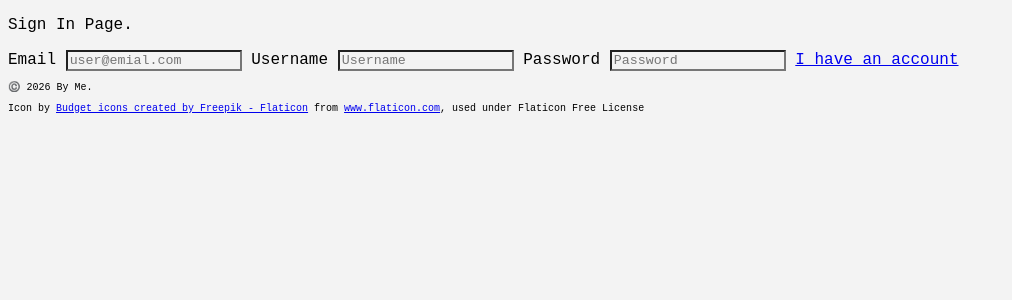
After one commit to Daniel-7733/MyFinanceMap, a Flask app: page /sign-in in a window 1280 px wide. The commit adds this page. Shown: the top 300 px of the page, without its empty margins (0-1012 px from the left). Run offline with Flask 3, Linux system fonts and the light colour scheme.

Commit message:
Add log-in/out and sign-in

```diff
--- /dev/null
+++ b/app/auth_routes.py
@@ -0,0 +1,4 @@
+"""
+                            register/login/logout Codes
+
+"""
--- a/app/routes.py
+++ b/app/routes.py
@@ -3,6 +3,7 @@
 
                                         routes only
                               connects user actions to services
+                                transactions CRUD + dashboard
 
                             *************************************
 """
@@ -250,3 +251,18 @@ def dashboard() -> str:
         actual_pie=actual_pie,             # actual totals
         rule=rule,                         # actual percentages vs target
         )
+
+
+@main.route("/sign-in", methods=["GET", "POST"])
+def sign_in():
+    return render_template("sign_in.html", show_navbar=False)
+
+
+@main.route("/login", methods=["GET", "POST"])
+def login():
+    return render_template("login.html", show_navbar=False)
+
+
+@main.route("/log-out")
+def log_out():
+    return render_template("logout.html", show_navbar=False)
--- a/app/templates/base.html
+++ b/app/templates/base.html
@@ -21,6 +21,7 @@
   </head>
 
   <body>
+  {% if show_navbar is not defined or show_navbar %}
     <!-- Top navigation bar -->
     <nav class="navbar">
       <div class="container-fluid">
@@ -42,10 +43,14 @@
           <li class="nav-item">
           <a href="{{ url_for('main.dashboard') }}">Dashboard</a>
 
+          <li class="nav-item">
+          <a href="{{ url_for('main.log_out') }}">Log out</a>
+
           </li>
         </ul>
       </div>
     </nav>
+  {% endif %}
 
     <!-- Each page injects its content here -->
     <main class="container">
--- /dev/null
+++ b/app/templates/sign_in.html
@@ -0,0 +1,19 @@
+{% extends "base.html" %}
+{% block title %}My Finance Map{% endblock %}
+{% block content %}
+
+    <p>Sign In Page.</p>
+    <form method="POST" action="{{ url_for('main.login') }}">
+        <label for="email">Email</label>
+        <input type="text" name="email" id="email" placeholder="user@emial.com">
+
+        <label for="username">Username</label>
+        <input type="text" name="username" id="username" placeholder="Username">
+
+        <label for="password">Password</label>
+        <input type="password" name="password" id="password" placeholder="Password">
+
+        <a href="{{ url_for('main.login') }}">I have an account</a>
+    </form>
+
+{% endblock %}
```
Also changed, not shown: app/settings_routes.py (added, +12 -0 lines), app/templates/login.html (added, +19 -0 lines), app/templates/logout.html (added, +7 -0 lines).
